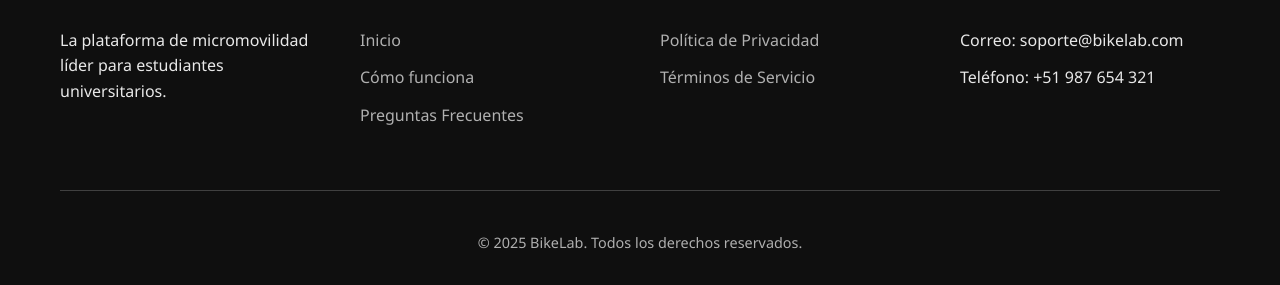
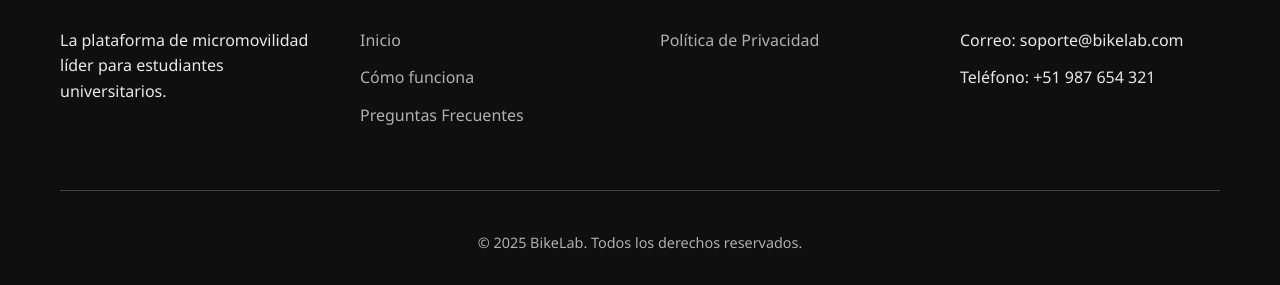
Before and after one commit to 1ACC0238-2520-12612-G4-BikeLab/BikeLab_Landing, a plain HTML site: page privacy.html in a window 1280 px wide. Shown: the part 4657-4942 px from the top of the page. Drawn offline with Linux system fonts and the light colour scheme.

Commit message:
Update privacy.html

```diff
--- a/privacy.html
+++ b/privacy.html
@@ -269,7 +269,6 @@
                     <h3 id="footer-legal-title">Legal</h3>
                     <ul>
                         <li><a href="privacy.html" id="footer-privacy">Política de Privacidad</a></li>
-                        <li><a href="terms.html" id="footer-terms">Términos de Servicio</a></li>
                     </ul>
                 </div>
 
@@ -317,4 +316,5 @@
         });
     </script>
 </body>
+
 </html>
```
